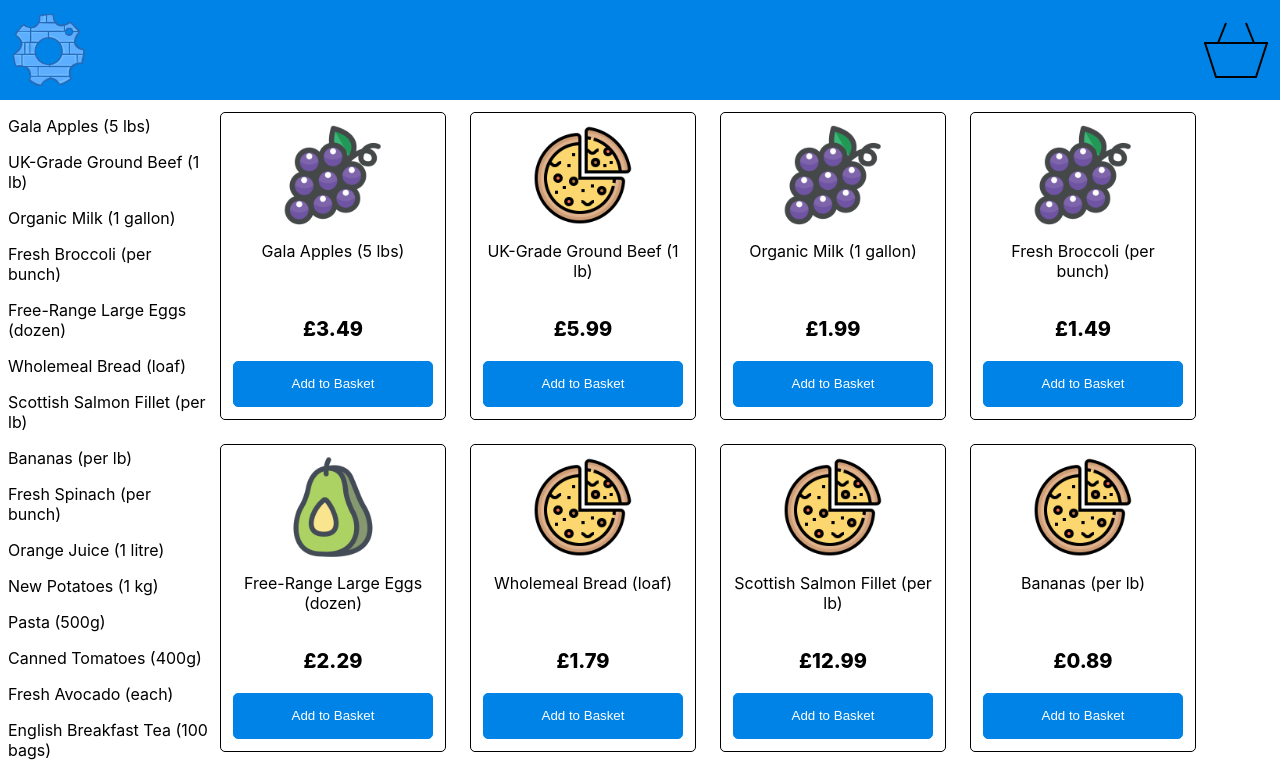
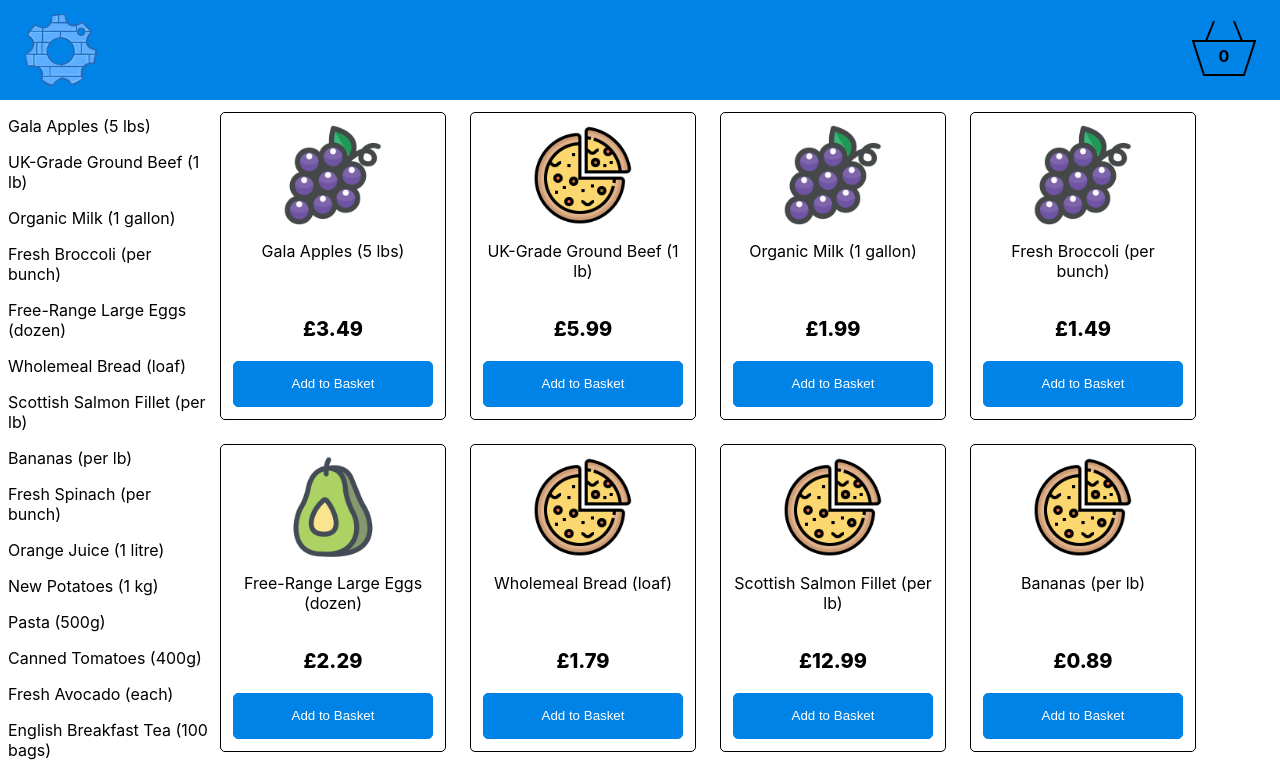
Before and after one commit to EonMcC/cognito-supermarket, a React (Create React App) app: page / in a window 1280 px wide. Shown: the top 774 px of the page. Built offline with nearby package versions, Linux system fonts and the light colour scheme.

Commit message:
Show basket total within basket icon

```diff
--- a/src/components/header/Header.scss
+++ b/src/components/header/Header.scss
@@ -3,6 +3,19 @@
   height: 100px;
   display: flex;
   align-items: center;
-  padding: 0 12px;
+  padding: 0 24px;
   justify-content: space-between;
+
+  &__basket-cont {
+    position: relative;
+    cursor: pointer;
+
+    p {
+      text-align: center;
+      position: absolute;
+      width: 100%;
+      transform: translateY(14px);
+      font-weight: bold;
+    }
+  }
 }
--- a/src/components/header/Header.tsx
+++ b/src/components/header/Header.tsx
@@ -1,9 +1,12 @@
-import React from 'react';
+import React, { useContext } from 'react';
 import './Header.scss';
 import logo from '../../assets/logo.png';
 import { ReactComponent as Basket  } from '../../assets/basket.svg';
+import { BasketContext } from '../../context/BasketProvider';
 
 const Header: React.FC<{onBasketClick: () => void}> = ({onBasketClick}) => {
+
+  const { basket } = useContext(BasketContext);
 
   return (
     <div className="header">
@@ -12,7 +15,13 @@ const Header: React.FC<{onBasketClick: () => void}> = ({onBasketClick}) => {
         className="header__logo"
         alt="Logo"
       />
-      <Basket onClick={onBasketClick} />
+      <div
+        className="header__basket-cont"
+        onClick={onBasketClick}
+      >
+        <p>{basket.length}</p>
+        <Basket />
+      </div>
     </div>
   )
 }
```
